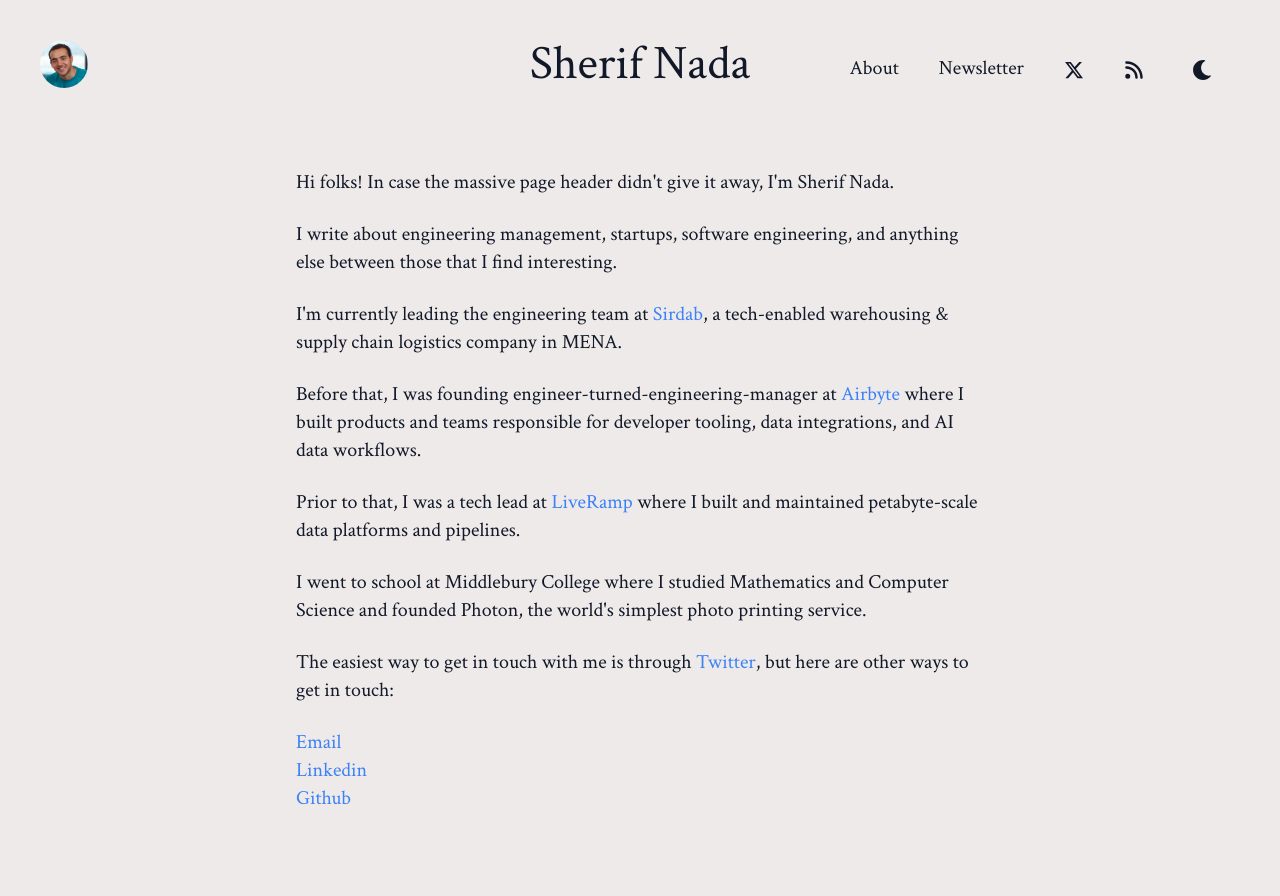
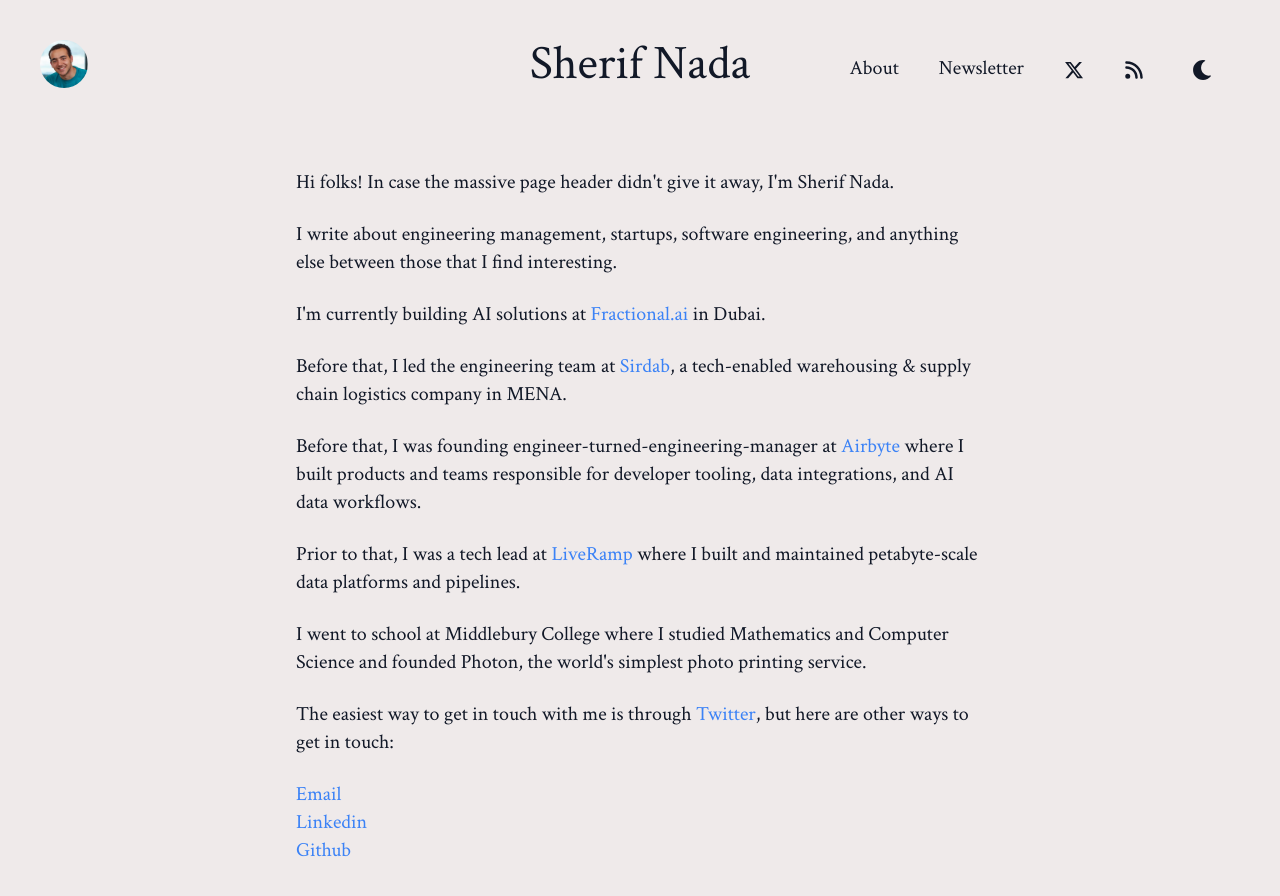
Before and after one commit to sherifnada/sherifnada.com, a Next.js app: page /about in a window 1280 px wide. Shown: the top 896 px of the page. Built offline with nearby package versions, Linux system fonts and the light colour scheme; no server answers.

Commit message:
update about and graph

```diff
--- a/src/app/about/page.tsx
+++ b/src/app/about/page.tsx
@@ -18,7 +18,10 @@
                 I write about engineering management, startups, software engineering, and anything else between those that I find interesting.
             </p>
             <p>
-                I&apos;m currently leading the engineering team at <Link href="https://sirdab.co">Sirdab</Link>, a tech-enabled warehousing &amp; supply chain
+                I&apos;m currently building AI solutions at <Link href="https://fractional.ai">Fractional.ai</Link> in Dubai.
+            </p>
+            <p>
+                Before that, I led the engineering team at <Link href="https://sirdab.co">Sirdab</Link>, a tech-enabled warehousing &amp; supply chain
                 logistics company in MENA.
             </p>
             <p>
```
Also changed, not shown: public/your-company-shouldnt-be-for-everyone/graph1.png.
